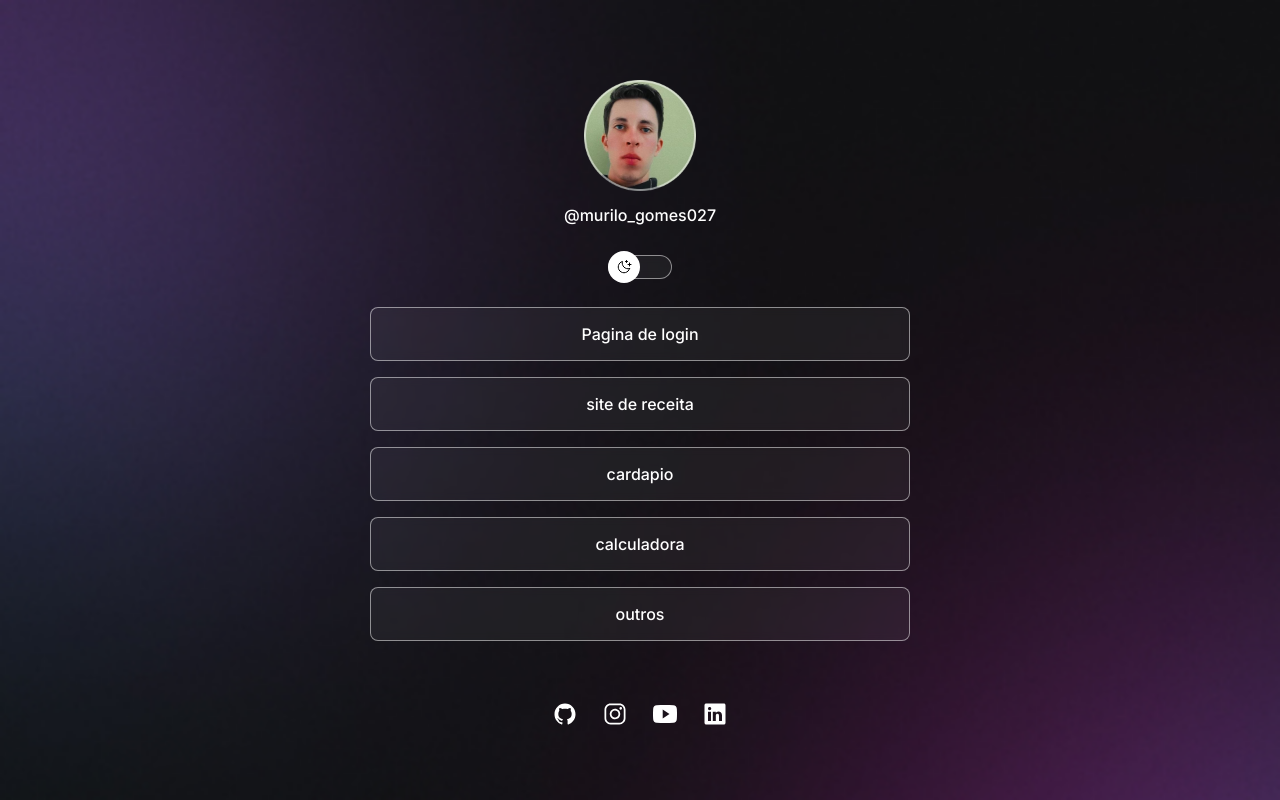
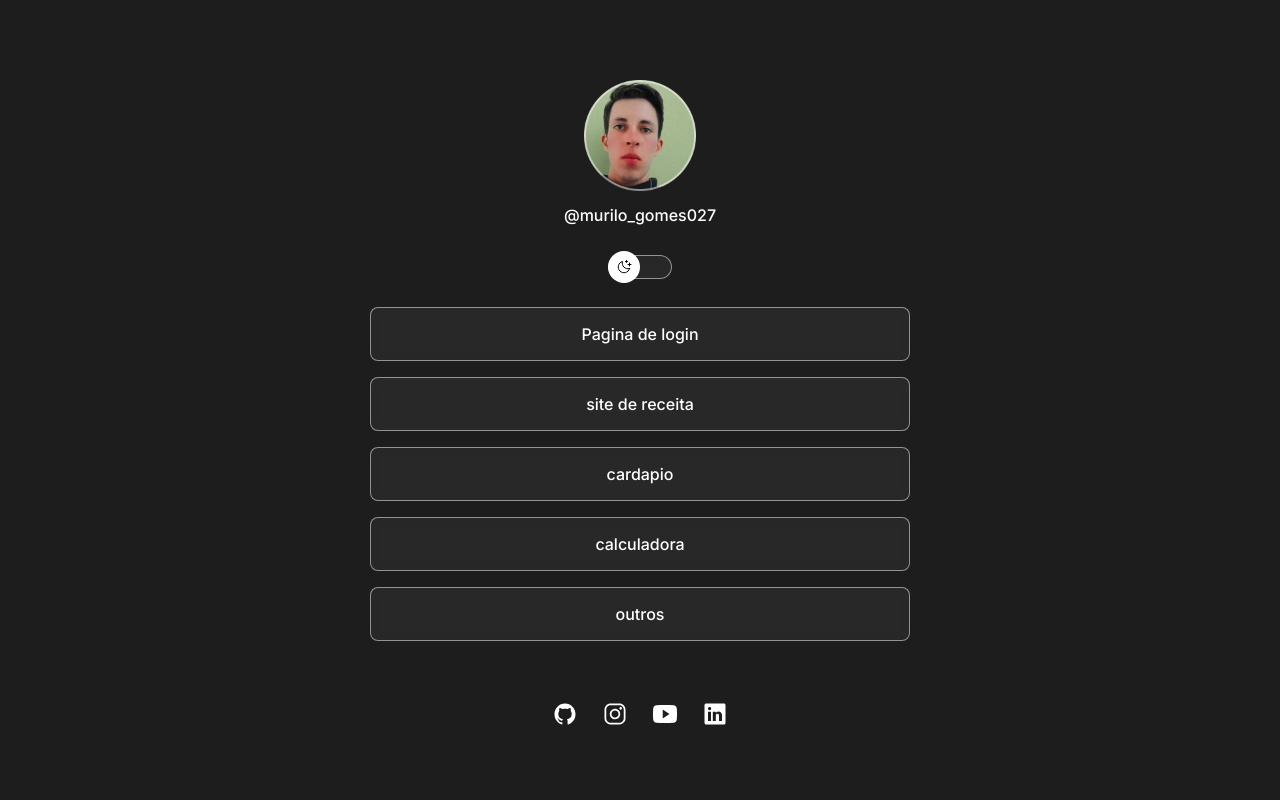
Before and after one commit to MuriloAraujo174/Social-Links, a plain HTML site: page index.html in a window 1280 px wide. Drawn offline with Linux system fonts and the light colour scheme.

Commit message:
Update style.css background

```diff
--- a/style/style.css
+++ b/style/style.css
@@ -6,7 +6,7 @@
 
 :root {
     --text-color: #fff;
-    --bg-img: url("../assets/bg-mobile.jpg");
+    --bg-img: url("../assets/bg-mobile-dark.svg");
     --stroke-color: rgba(255, 255, 255, 0.5);
     --surface-color: rgba(255, 255, 255, 0.05);
     --surface-color-hover: rgba(0, 0, 0, 0.02);
@@ -20,7 +20,7 @@
 
 .light {
     --text-color: #000;
-    --bg-img: url("../assets/bg-mobile-light.jpg");
+    --bg-img: url("../assets/bg-mobile-light.svg");
     --stroke-color: rgba(0, 0, 0, 0.5);
     --surface-color: rgba(0, 0, 0, 0.05);
     -surface-color-hover: rgba(0, 0, 0, 0.02);
```
